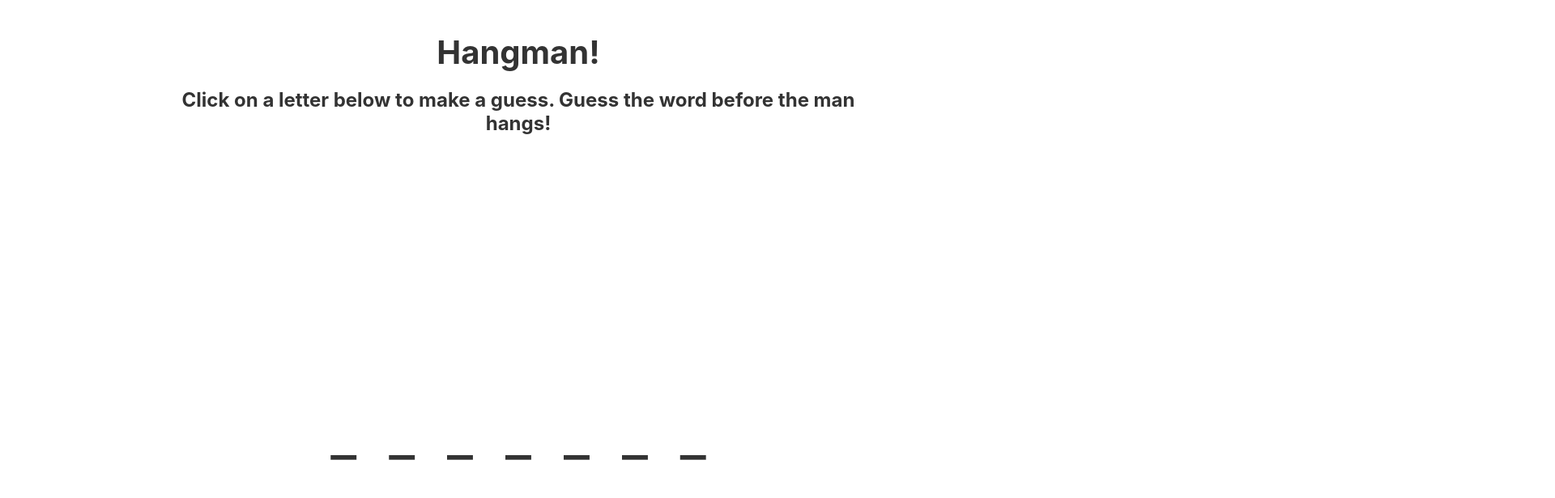
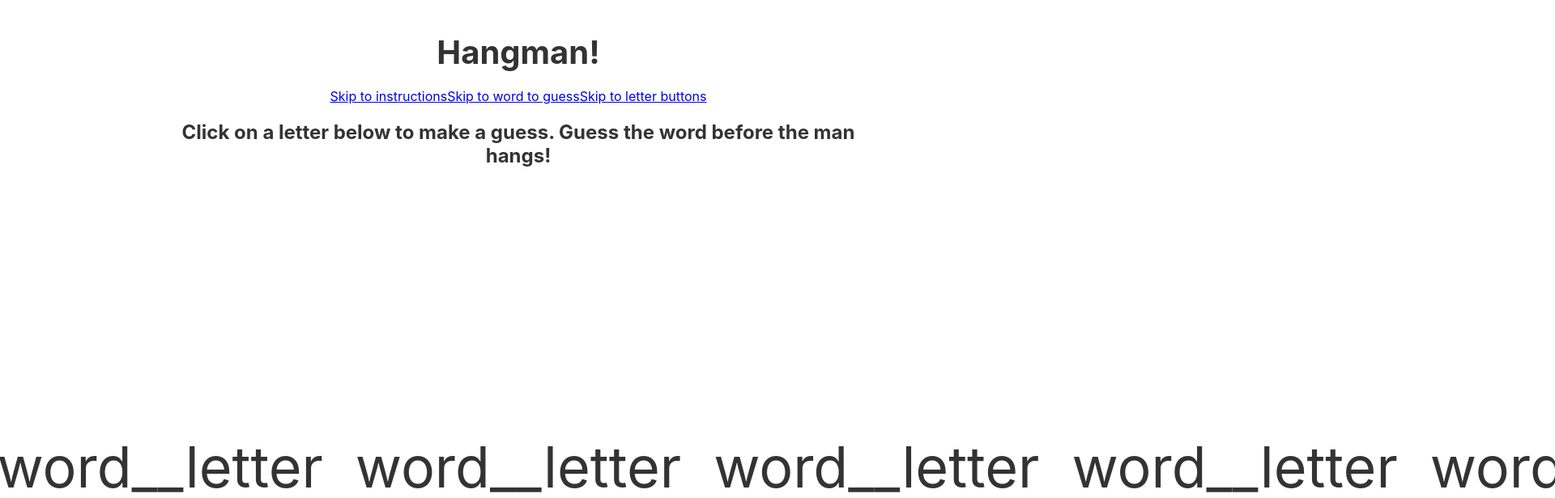
Before and after one commit to davidsauntson/hangman-ds, a React (Create React App) app: page / in a window 1280 px wide. Shown: the top 616 px of the page at 81% size, 1920 px wide, since content can reach past the window. Built offline with nearby package versions, Linux system fonts and the light colour scheme.

Commit message:
added skip links and aria-label to word to guess

```diff
--- a/src/components/correct-guesses/CorrectGuesses.jsx
+++ b/src/components/correct-guesses/CorrectGuesses.jsx
@@ -5,22 +5,33 @@ const CorrectGuesses = (props) => {
 
   return (
     <div
+      id="word"
       className="hidden-word"
       data-testid="correct-guesses"
-      aria-live="assertive"
+      aria-live="polite"
       aria-label="The word to guess"
+      tabIndex="0"
     >
       {wordArray.map((letter, index) => {
         if (props.correctGuesses.indexOf(letter) !== -1) {
           return (
-            <span className="hidden-word__letter" key={`letter-${index}`}>
+            <span
+              tabIndex="0"
+              className="hidden-word__letter"
+              key={`letter-${index}`}
+            >
               {letter}
             </span>
           );
         } else {
           return (
-            <span className="hidden-word__letter" key={`letter-${index}`}>
-              _
+            <span
+              tabIndex="0"
+              aria-label="blank"
+              className="hidden-word__letter"
+              key={`letter-${index}`}
+            >
+              word__letter
             </span>
           );
         }
--- a/src/components/remaining-guesses/RemainingGuesses.jsx
+++ b/src/components/remaining-guesses/RemainingGuesses.jsx
@@ -5,12 +5,7 @@ const RemainingGuesses = (props) => {
     <div className="lives-left">
       <span
         aria-live="polite"
-        aria-label={`You have ${props.remainingBadGuesses} guesses useLayoutEffect(() => {
-          effect
-          return () => {
-            cleanup
-          };
-        }, [input])`}
+        aria-label={`You have ${props.remainingBadGuesses} guesses left`}
         role="status"
         className="lives-left__count"
         data-testid="remaining-guesses"
--- a/src/components/title/Title.jsx
+++ b/src/components/title/Title.jsx
@@ -4,7 +4,16 @@ const Title = () => {
   return (
     <div className="title">
       <h1 className="title__heading">Hangman!</h1>
-      <h2 className="title__intro">
+      <a className="skip-link" href="#instructions">
+        Skip to instructions
+      </a>
+      <a className="skip-link" href="#word">
+        Skip to word to guess
+      </a>
+      <a className="skip-link" href="#letters">
+        Skip to letter buttons
+      </a>
+      <h2 id="instructions" className="title__intro">
         Click on a letter below to make a guess. Guess the word before the man
         hangs!
       </h2>
```
